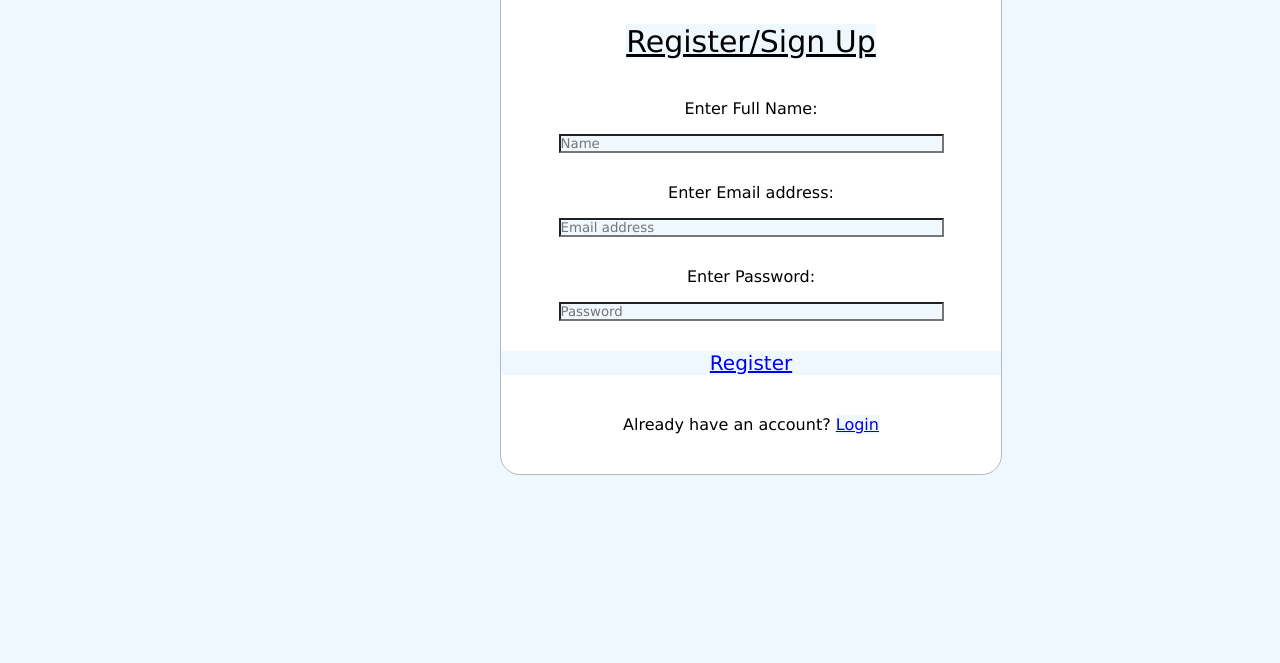
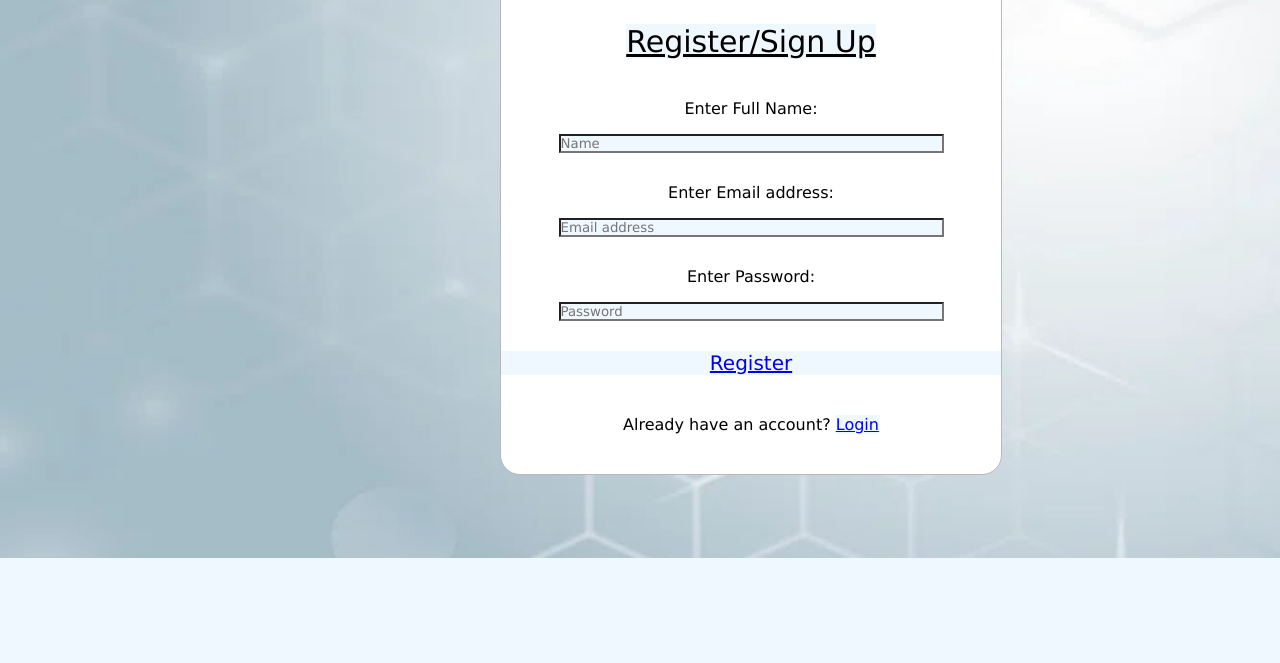
Before and after one commit to surabhimdn/EdTech, a plain HTML site: page register.html in a window 1280 px wide. Shown: the part 137-800 px from the top of the page. Drawn offline with Linux system fonts and the light colour scheme.

Commit message:
Update register.html

```diff
--- a/register.html
+++ b/register.html
@@ -8,7 +8,7 @@
     <link rel="stylesheet" href="styleregister.css">
 </head>
 <body>
-    <img src="images/loginbg.webp" alt="bg" width="1535" height="695">
+    <img src="loginbg.webp" alt="bg" width="1535" height="695">
     <div class="box">
         <div id="welcome">Welcome!</div>
         <div id="register"><u>Register/Sign Up</u></div>
```
